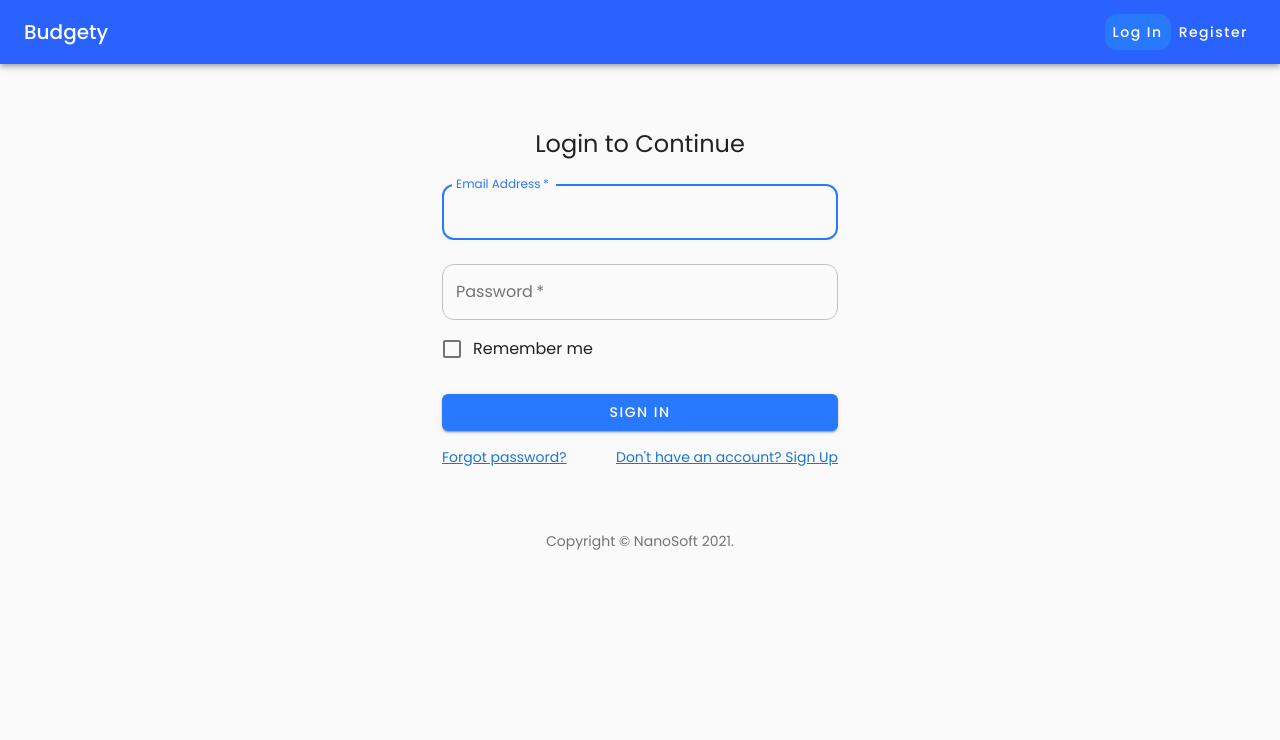
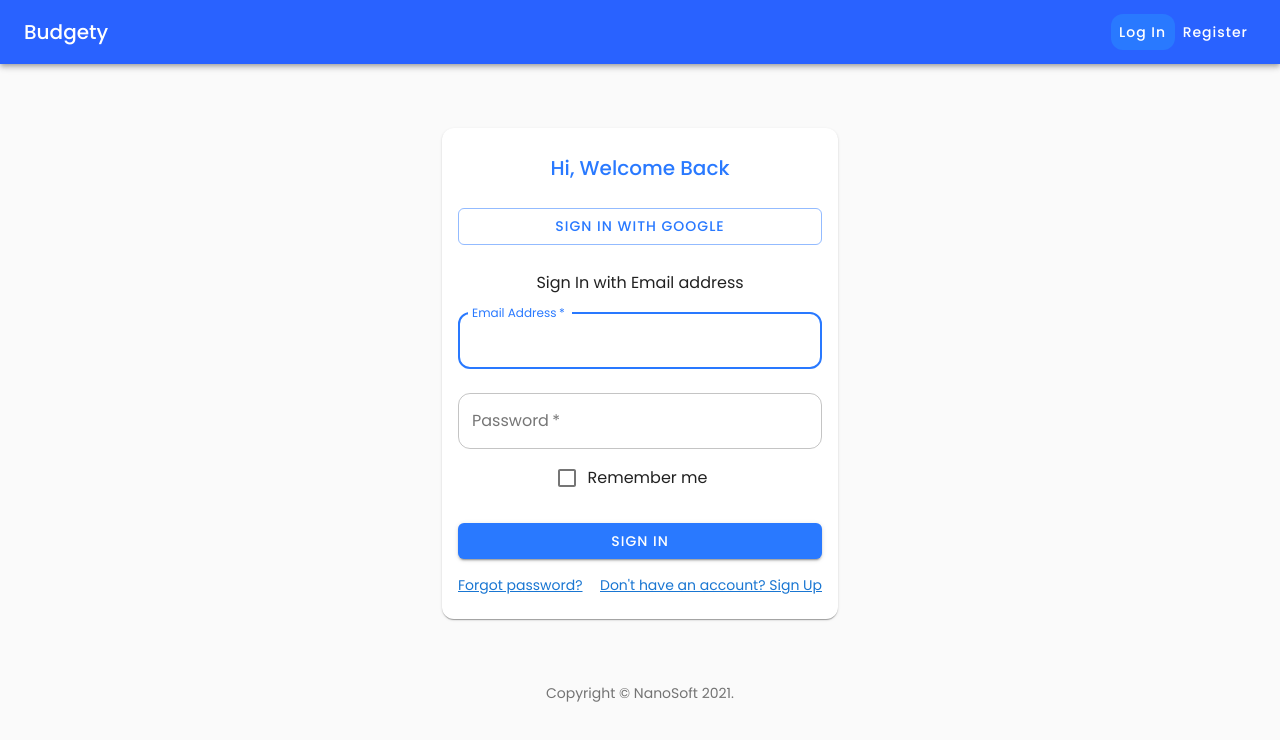
Before and after one commit to nanosoftmsz/budgety, a React (Create React App) app: page /login in a window 1280 px wide. Shown: the top 740 px of the page. Built offline with nearby package versions, Linux system fonts and the light colour scheme.

Commit message:
updated sign in page

```diff
--- a/src/App.js
+++ b/src/App.js
@@ -19,7 +19,7 @@ const App = () => {
       MuiButton: {
         root: {
           borderRadius: 6,
-          letterSpacing: 1.5,
+          letterSpacing: 1,
         },
       },
     },
--- /dev/null
+++ b/src/pages/Home.jsx
@@ -0,0 +1,5 @@
+import React from "react";
+
+export default function Home() {
+  return <div></div>;
+}
--- a/src/pages/Login.jsx
+++ b/src/pages/Login.jsx
@@ -12,10 +12,14 @@ import Typography from "@material-ui/core/Typography";
 import { makeStyles } from "@material-ui/core/styles";
 import Container from "@material-ui/core/Container";
 import Copyright from "../components/Copyright";
+import { Card, CardContent } from "@material-ui/core";
+import { Divider } from "@material-ui/core";
 
 const useStyles = makeStyles((theme) => ({
+  card: {
+    marginTop: theme.spacing(8),
+  },
   paper: {
-    marginTop: theme.spacing(8),
     display: "flex",
     flexDirection: "column",
     alignItems: "center",
@@ -32,6 +36,9 @@ const useStyles = makeStyles((theme) => ({
   submit: {
     margin: theme.spacing(3, 0, 2),
   },
+  mb: {
+    marginBottom: theme.spacing(3),
+  },
 }));
 
 export default function Login() {
@@ -40,11 +47,20 @@ export default function Login() {
   return (
     <Container component="main" maxWidth="xs">
       <CssBaseline />
+      <Card className={classes.card}>
+        <CardContent>
+          <form className={classes.form}>
             <div className={classes.paper}>
-        <Typography component="h1" variant="h5">
-          Login to Continue
+              <Typography variant="h6" color="primary" className={classes.mb}>
+                Hi, Welcome Back
               </Typography>
-        <form className={classes.form}>
+
+              <Button variant="outlined" fullWidth color="primary" className={classes.mb}>
+                Sign In with Google
+              </Button>
+
+              <Typography variant="subtitle1">Sign In with Email address</Typography>
+
               <TextField variant="outlined" margin="normal" required fullWidth id="email" label="Email Address" name="email" autoComplete="email" autoFocus />
               <TextField variant="outlined" margin="normal" required fullWidth name="password" label="Password" type="password" id="password" autoComplete="current-password" />
               <FormControlLabel control={<Checkbox value="remember" color="primary" />} label="Remember me" />
@@ -63,8 +79,10 @@ export default function Login() {
                   </Link>
                 </Grid>
               </Grid>
+            </div>
           </form>
-      </div>
+        </CardContent>
+      </Card>
       <Box mt={8}>
         <Copyright />
       </Box>
--- a/src/pages/Register.jsx
+++ b/src/pages/Register.jsx
@@ -1,4 +1,4 @@
-import React from "react";
+import React, { useState } from "react";
 import Button from "@material-ui/core/Button";
 import CssBaseline from "@material-ui/core/CssBaseline";
 import TextField from "@material-ui/core/TextField";
@@ -8,6 +8,8 @@ import Typography from "@material-ui/core/Typography";
 import { makeStyles } from "@material-ui/core/styles";
 import { blue } from "@material-ui/core/colors";
 import Container from "@material-ui/core/Container";
+import FormControlLabel from "@material-ui/core/FormControlLabel";
+import Checkbox from "@material-ui/core/Checkbox";
 import { Link } from "react-router-dom";
 import Copyright from "../components/Copyright";
 
@@ -34,6 +36,7 @@ const useStyles = makeStyles((theme) => ({
 
 export default function Register() {
   const classes = useStyles();
+  const [showPasswordCheck, setShowPasswordCheck] = useState(false);
 
   const handleSubmit = (e) => {
     e.preventDefault();
@@ -52,9 +55,9 @@ export default function Register() {
         </Typography>
         <form className={classes.form} onSubmit={handleSubmit}>
           <TextField variant="outlined" margin="normal" required fullWidth label="Email Address" name="email" autoFocus />
-          <TextField variant="outlined" margin="normal" required fullWidth name="password" label="Password" type="password" />
-          <TextField variant="outlined" margin="normal" required fullWidth name="confirm_password" label="Confirm Password" type="password" />
-          <FormControlLabel control={<Checkbox value="remember" color="primary" />} label="Show Password" />
+          <TextField variant="outlined" margin="normal" required fullWidth name="password" label="Password" type={showPasswordCheck ? "text" : "password"} />
+          <TextField variant="outlined" margin="normal" required fullWidth name="confirm_password" label="Confirm Password" type={showPasswordCheck ? "text" : "password"} />
+          <FormControlLabel control={<Checkbox value="remember" color="primary" onChange={(e) => setShowPasswordCheck(e.target.checked)} />} label="Show Password" />
           <Button type="submit" fullWidth variant="contained" color="primary" className={classes.submit}>
             Sign In
           </Button>
```
Lines whose indentation alone changed are shown as unchanged.
